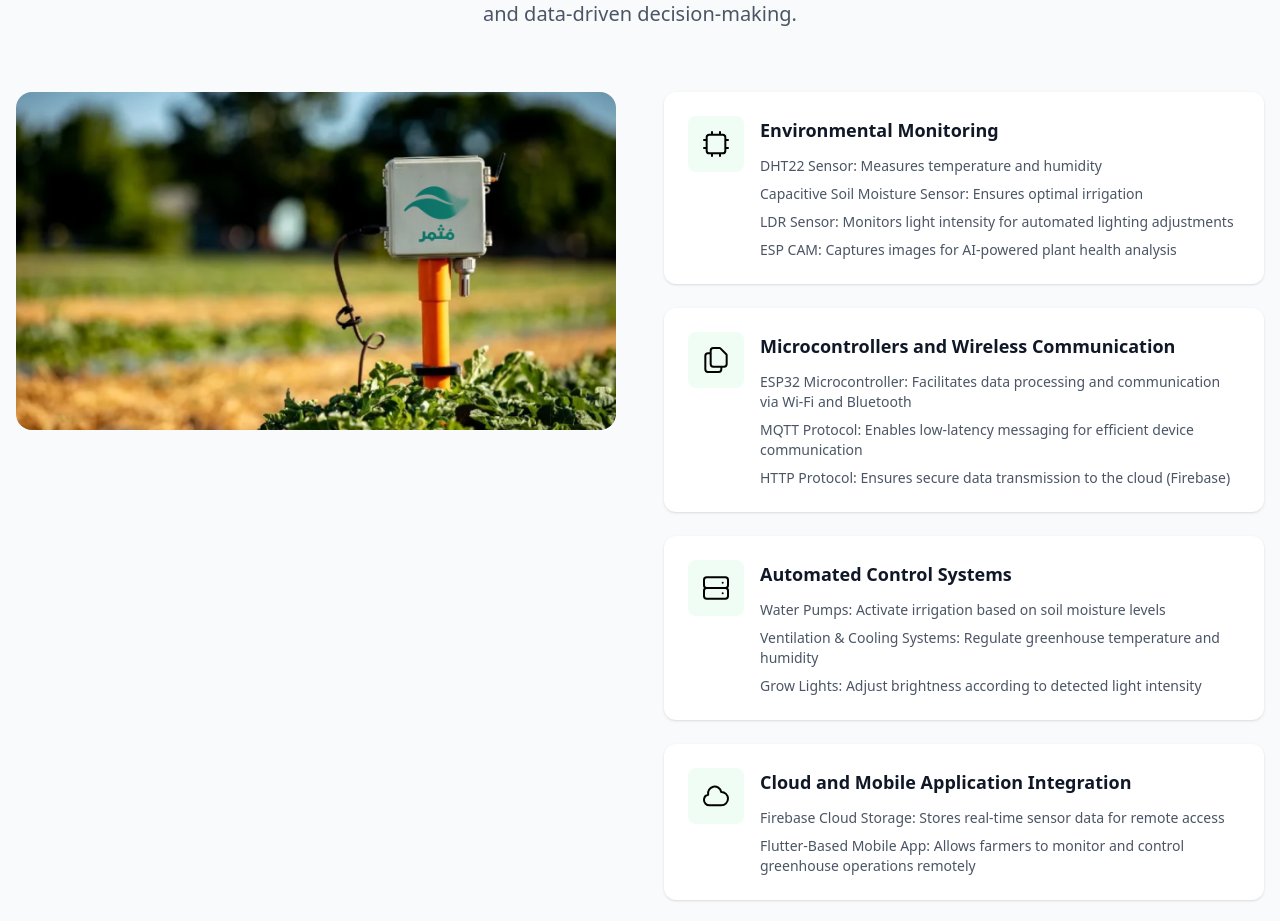
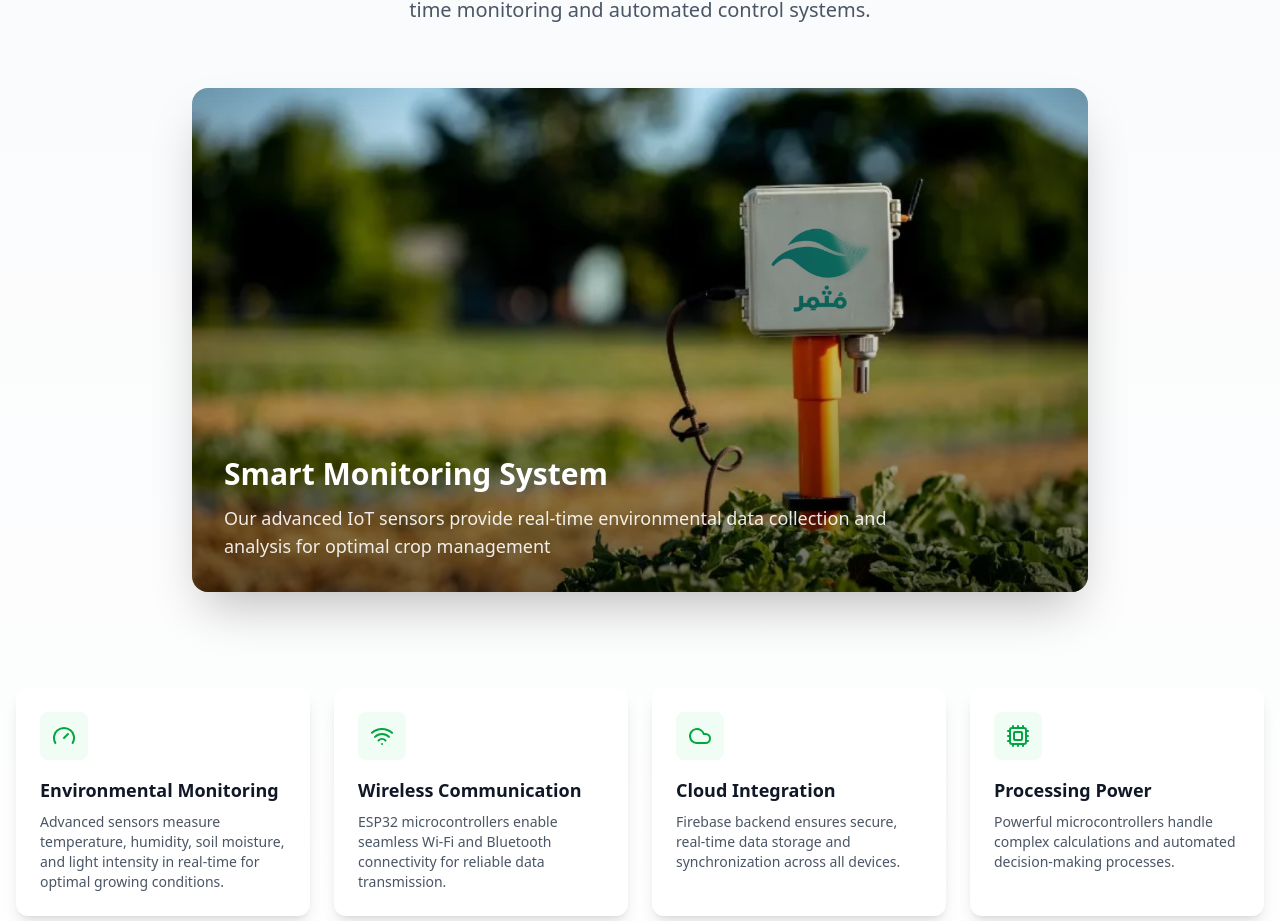
Before and after one commit to ahmednasser111/Muthmir, a React (Vite) app: page / in a window 1280 px wide. Shown: the part 2824-3745 px from the top of the page. Built offline with nearby package versions, Linux system fonts and the light colour scheme.

Commit message:
feat: update Muthmir section title and description; modify footer contact details and team member roles/images

```diff
--- a/src/components/footer.tsx
+++ b/src/components/footer.tsx
@@ -1,8 +1,8 @@
-import { Github, Linkedin, Mail, Phone, MapPin } from "lucide-react";
+import { Mail, Phone, MapPin, Linkedin } from "lucide-react";
 
 const quickLinks = ["Home", "Muthmir", "Prototype", "Team"];
 const socialLinks = [
-	{ icon: Github, link: "#github", label: "GitHub" },
+	// { icon: Github, link: "#github", label: "GitHub" },
 	{ icon: Linkedin, link: "#linkedin", label: "LinkedIn" },
 ];
 
@@ -46,22 +46,22 @@ export function Footer() {
 							<li className='flex items-center'>
 								<Mail className='h-4 w-4 mr-2' />
 								<a
-									href='mailto:contact@muthmir.com'
+									href='mailto:muthmir.team@gmail.com'
 									className='hover:text-green-600 transition-colors duration-300'>
-									contact@muthmir.com
+									muthmir.team@gmail.com
 								</a>
 							</li>
 							<li className='flex items-center'>
 								<Phone className='h-4 w-4 mr-2' />
 								<a
-									href='tel:+1234567890'
+									href='tel:+20 106 336 4223'
 									className='hover:text-green-600 transition-colors duration-300'>
-									+1 234 567 890
+									+20 106 336 4223
 								</a>
 							</li>
 							<li className='flex items-start'>
 								<MapPin className='h-4 w-4 mr-2 mt-1' />
-								<span>Your Address Here, City, Country</span>
+								<span>Alexandria, Egypt</span>
 							</li>
 						</ul>
 					</div>
--- a/src/components/iot-section.tsx
+++ b/src/components/iot-section.tsx
@@ -1,178 +1,141 @@
+"use client";
+
 import type React from "react";
+import { motion } from "framer-motion";
+import { Cpu, Wifi, Cloud, Gauge } from "lucide-react";
 
 interface IoTComponent {
 	title: string;
-	items: string[];
+	description: string;
 	icon: React.ReactNode;
 }
 
-const iotComponents: IoTComponent[] = [
+const components: IoTComponent[] = [
 	{
 		title: "Environmental Monitoring",
-		items: [
-			"DHT22 Sensor: Measures temperature and humidity",
-			"Capacitive Soil Moisture Sensor: Ensures optimal irrigation",
-			"LDR Sensor: Monitors light intensity for automated lighting adjustments",
-			"ESP CAM: Captures images for AI-powered plant health analysis",
-		],
-		icon: (
-			<svg
-				xmlns='http://www.w3.org/2000/svg'
-				className='w-8 h-8'
-				fill='none'
-				viewBox='0 0 24 24'
-				stroke='currentColor'>
-				<path
-					strokeLinecap='round'
-					strokeLinejoin='round'
-					strokeWidth={1.5}
-					d='M9 3v2m6-2v2M9 19v2m6-2v2M5 9H3m2 6H3m18-6h-2m2 6h-2M7 19h10a2 2 0 002-2V7a2 2 0 00-2-2H7a2 2 0 00-2 2v10a2 2 0 002 2z'
-				/>
-			</svg>
-		),
+		description:
+			"Advanced sensors measure temperature, humidity, soil moisture, and light intensity in real-time for optimal growing conditions.",
+		icon: <Gauge className='w-6 h-6' />,
 	},
 	{
-		title: "Microcontrollers and Wireless Communication",
-		items: [
-			"ESP32 Microcontroller: Facilitates data processing and communication via Wi-Fi and Bluetooth",
-			"MQTT Protocol: Enables low-latency messaging for efficient device communication",
-			"HTTP Protocol: Ensures secure data transmission to the cloud (Firebase)",
-		],
-		icon: (
-			<svg
-				xmlns='http://www.w3.org/2000/svg'
-				className='w-8 h-8'
-				fill='none'
-				viewBox='0 0 24 24'
-				stroke='currentColor'>
-				<path
-					strokeLinecap='round'
-					strokeLinejoin='round'
-					strokeWidth={1.5}
-					d='M8 7v8a2 2 0 002 2h6M8 7V5a2 2 0 012-2h4.586a1 1 0 01.707.293l4.414 4.414a1 1 0 01.293.707V15a2 2 0 01-2 2h-2M8 7H6a2 2 0 00-2 2v10a2 2 0 002 2h8a2 2 0 002-2v-2'
-				/>
-			</svg>
-		),
+		title: "Wireless Communication",
+		description:
+			"ESP32 microcontrollers enable seamless Wi-Fi and Bluetooth connectivity for reliable data transmission.",
+		icon: <Wifi className='w-6 h-6' />,
 	},
 	{
-		title: "Automated Control Systems",
-		items: [
-			"Water Pumps: Activate irrigation based on soil moisture levels",
-			"Ventilation & Cooling Systems: Regulate greenhouse temperature and humidity",
-			"Grow Lights: Adjust brightness according to detected light intensity",
-		],
-		icon: (
-			<svg
-				xmlns='http://www.w3.org/2000/svg'
-				className='w-8 h-8'
-				fill='none'
-				viewBox='0 0 24 24'
-				stroke='currentColor'>
-				<path
-					strokeLinecap='round'
-					strokeLinejoin='round'
-					strokeWidth={1.5}
-					d='M5 12h14M5 12a2 2 0 01-2-2V6a2 2 0 012-2h14a2 2 0 012 2v4a2 2 0 01-2 2M5 12a2 2 0 00-2 2v4a2 2 0 002 2h14a2 2 0 002-2v-4a2 2 0 00-2-2m-2-4h.01M17 16h.01'
-				/>
-			</svg>
-		),
+		title: "Cloud Integration",
+		description:
+			"Firebase backend ensures secure, real-time data storage and synchronization across all devices.",
+		icon: <Cloud className='w-6 h-6' />,
 	},
 	{
-		title: "Cloud and Mobile Application Integration",
-		items: [
-			"Firebase Cloud Storage: Stores real-time sensor data for remote access",
-			"Flutter-Based Mobile App: Allows farmers to monitor and control greenhouse operations remotely",
-		],
-		icon: (
-			<svg
-				xmlns='http://www.w3.org/2000/svg'
-				className='w-8 h-8'
-				fill='none'
-				viewBox='0 0 24 24'
-				stroke='currentColor'>
-				<path
-					strokeLinecap='round'
-					strokeLinejoin='round'
-					strokeWidth={1.5}
-					d='M3 15a4 4 0 004 4h9a5 5 0 10-.1-9.999 5.002 5.002 0 10-9.78 2.096A4.001 4.001 0 003 15z'
-				/>
-			</svg>
-		),
+		title: "Processing Power",
+		description:
+			"Powerful microcontrollers handle complex calculations and automated decision-making processes.",
+		icon: <Cpu className='w-6 h-6' />,
 	},
 ];
 
-const IoTSection: React.FC = () => {
+export default function IoTSection() {
 	return (
 		<section
 			id='iot'
-			className='py-20 bg-gray-50'>
+			className='py-24 bg-gradient-to-b from-gray-50 to-white overflow-hidden'>
 			<div className='container mx-auto px-4'>
-				<div className='flex flex-col items-center mb-16'>
-					<h2 className='text-4xl font-bold text-gray-900 text-center mb-6'>
+				{/* Header */}
+				<motion.div
+					initial={{ opacity: 0, y: 20 }}
+					whileInView={{ opacity: 1, y: 0 }}
+					transition={{ duration: 0.6 }}
+					viewport={{ once: true }}
+					className='text-center max-w-3xl mx-auto mb-16'>
+					<h2 className='text-4xl md:text-5xl font-bold text-gray-900 mb-6'>
 						IoT Integration
 					</h2>
-					<p className='text-xl text-gray-600 text-center max-w-3xl'>
-						The Muthmir project integrates a sophisticated Internet of Things
-						(IoT) system to enhance greenhouse management through real-time
-						monitoring, automation, and data-driven decision-making.
+					<p className='text-xl text-gray-600'>
+						Advanced Internet of Things technology powering smart agriculture
+						through real-time monitoring and automated control systems.
+					</p>
+				</motion.div>
+
+				{/* Main Image */}
+				<motion.div
+					initial={{ opacity: 0, y: 20 }}
+					whileInView={{ opacity: 1, y: 0 }}
+					transition={{ duration: 0.6 }}
+					viewport={{ once: true }}
+					className='max-w-4xl mx-auto mb-24'>
+					<div className='relative rounded-2xl overflow-hidden shadow-2xl'>
+						<img
+							src='iot.png'
+							alt='Muthmir IoT Device in Field'
+							className='w-full aspect-video object-cover'
+						/>
+						<div className='absolute inset-0 bg-gradient-to-t from-black/60 via-black/20 to-transparent' />
+						<div className='absolute bottom-0 left-0 right-0 p-8 text-white'>
+							<h3 className='text-3xl font-semibold mb-3'>
+								Smart Monitoring System
+							</h3>
+							<p className='text-lg opacity-90 max-w-2xl'>
+								Our advanced IoT sensors provide real-time environmental data
+								collection and analysis for optimal crop management
 							</p>
 						</div>
+					</div>
+				</motion.div>
 
-				<div className='grid grid-cols-1 lg:grid-cols-2 gap-12 mb-16'>
-					<div className='relative aspect-video rounded-2xl overflow-hidden margin-auto'>
-						<img
-							src='iot.png'
-							alt='Muthmir IoT sensor in the field'
-							className='w-full h-full object-cover'
-						/>
-					</div>
-					<div className='grid grid-cols-2 gap-6'>
-						{iotComponents.map((component, index) => (
-							<div
+				{/* Components Grid */}
+				<div className='grid md:grid-cols-2 lg:grid-cols-4 gap-6 mb-16'>
+					{components.map((component, index) => (
+						<motion.div
 							key={index}
-								className='col-span-2 bg-white rounded-xl shadow-sm p-6 hover:shadow-md transition-shadow duration-300'>
-								<div className='flex items-start gap-4'>
-									<div className='p-3 bg-green-50 rounded-lg'>
+							initial={{ opacity: 0, y: 20 }}
+							whileInView={{ opacity: 1, y: 0 }}
+							transition={{ duration: 0.4, delay: index * 0.1 }}
+							viewport={{ once: true }}
+							className='group bg-white rounded-xl p-6 shadow-lg hover:shadow-xl transition-all duration-300'>
+							<div className='w-12 h-12 bg-green-50 rounded-lg flex items-center justify-center text-green-600 mb-4 group-hover:scale-110 transition-transform duration-300'>
 								{component.icon}
 							</div>
-									<div>
-										<h3 className='text-lg font-semibold text-gray-900 mb-3'>
+							<h3 className='text-lg font-semibold text-gray-900 mb-2'>
 								{component.title}
 							</h3>
-										<ul className='space-y-2'>
-											{component.items.map((item, idx) => (
-												<li
-													key={idx}
-													className='text-gray-600 text-sm'>
-													{item}
-												</li>
+							<p className='text-gray-600 text-sm'>{component.description}</p>
+						</motion.div>
 					))}
-										</ul>
+				</div>
+
+				{/* Technology Stack */}
+				<motion.div
+					initial={{ opacity: 0, y: 20 }}
+					whileInView={{ opacity: 1, y: 0 }}
+					transition={{ duration: 0.6 }}
+					viewport={{ once: true }}
+					className='bg-gradient-to-br from-green-50 to-emerald-50 rounded-2xl p-8 text-center max-w-3xl mx-auto'>
+					<h3 className='text-xl font-semibold text-gray-900 mb-8'>
+						Powered By
+					</h3>
+					<div className='flex items-center justify-center gap-16'>
+						<div className='group flex flex-col items-center justify-center'>
+							<img
+								src='firebase.png'
+								alt='Firebase'
+								className='h-12 w-auto transition-transform duration-300 group-hover:scale-110'
+							/>
+							<p className='mt-2 text-sm text-gray-600'>Real-time Database</p>
+						</div>
+						<div className='group flex flex-col items-center justify-center'>
+							<img
+								src='flutter.png'
+								alt='Flutter'
+								className='h-12 w-auto transition-transform duration-300 group-hover:scale-110'
+							/>
+							<p className='mt-2 text-sm text-gray-600'>Mobile Development</p>
 						</div>
 					</div>
-							</div>
-						))}
-					</div>
-				</div>
-
-				<div className='flex flex-col md:flex-row items-center justify-center gap-8 p-8 bg-white rounded-2xl shadow-sm'>
-					<p className='text-lg font-semibold text-gray-900'>Powered by:</p>
-					<div className='flex items-center gap-8'>
-						<img
-							src='firebase.png'
-							alt='Firebase Logo'
-							className='h-12 w-auto'
-						/>
-						<img
-							src='flutter.png'
-							alt='Flutter Logo'
-							className='h-8 w-auto'
-						/>
-					</div>
-				</div>
+				</motion.div>
 			</div>
 		</section>
 	);
-};
-
-export default IoTSection;
+}
--- a/src/components/muthmir-section.tsx
+++ b/src/components/muthmir-section.tsx
@@ -45,9 +45,9 @@ const objectives: Objective[] = [
 		),
 	},
 	{
-		title: "Disease Control",
+		title: "Disease Detection",
 		description:
-			"Implement measures to monitor and control diseases effectively",
+			"Implement measures to monitor and detect diseases effectively",
 		icon: (
 			<svg
 				xmlns='http://www.w3.org/2000/svg'
```
Also changed, not shown: src/components/team-section.tsx (+6 -6 lines), public/placeholder.jpg (added). Lines whose indentation alone changed are shown as unchanged.
